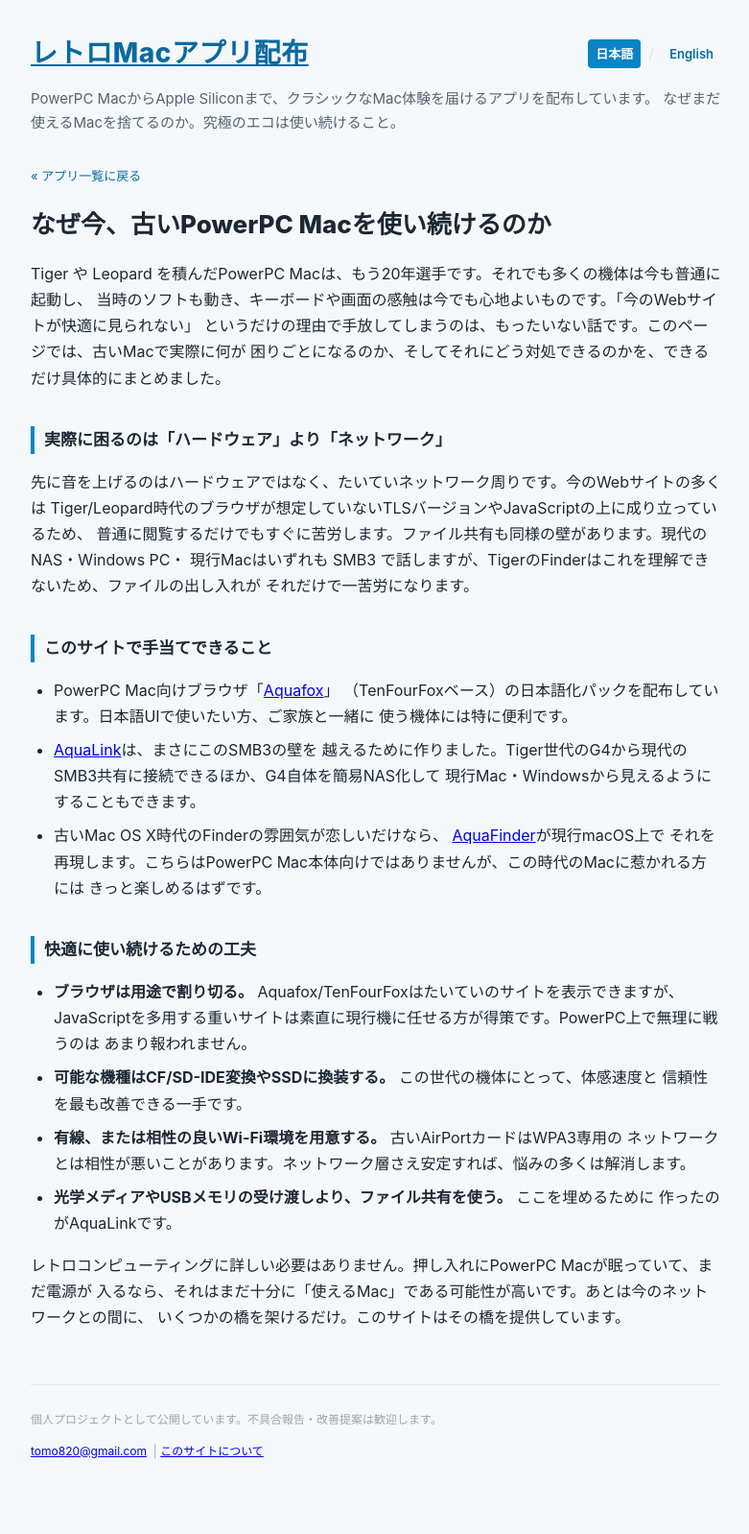
After one commit to watermark-hd/aquafox-ja-site, a Flask app: page /articles/why-old-macs in a window 1280 px wide. The commit adds this page. Shown: the whole page at 96% size, without its empty margins (248-1029 px from the left). Run offline with Flask 3, Linux system fonts and the light colour scheme.

Commit message:
「なぜ今、古いPowerPC Macを使い続けるのか」記事を追加
長尾検索語からの流入と各アプリへの内部リンクを狙った読み物コンテンツ。
トップページに読み物セクションを追加し、sitemap.xmlにも登録。

```diff
--- a/app.py
+++ b/app.py
@@ -128,6 +128,14 @@ def about(lang="ja"):
     return render_template("about.html", lang=lang)
 
 
+@app.route("/<lang>/articles/why-old-macs", strict_slashes=False)
+@app.route("/articles/why-old-macs", defaults={"lang": "ja"}, strict_slashes=False)
+def article_why_old_macs(lang="ja"):
+    if lang not in SUPPORTED_LANGS:
+        abort(404)
+    return render_template("articles/why-old-macs.html", lang=lang)
+
+
 @app.route("/robots.txt")
 def robots():
     return Response(
@@ -149,6 +157,7 @@ def sitemap():
         "/ja/apps/aquafox-ja/", "/en/apps/aquafox-ja/",
         "/ja/apps/aquafinder/", "/en/apps/aquafinder/",
         "/ja/apps/aqualink/", "/en/apps/aqualink/",
+        "/ja/articles/why-old-macs/", "/en/articles/why-old-macs/",
     ]
     entries = "".join(f"  <url><loc>{SITE_URL}{path}</loc></url>\n" for path in paths)
     xml = f'<?xml version="1.0" encoding="UTF-8"?>\n<urlset xmlns="http://www.sitemaps.org/schemas/sitemap/0.9">\n{entries}</urlset>\n'
--- /dev/null
+++ b/templates/articles/why-old-macs.html
@@ -0,0 +1,129 @@
+{% extends "base.html" %}
+
+{% block title %}{% if lang == 'en' %}Why Keep Using an Old PowerPC Mac in 2026{% else %}なぜ今、古いPowerPC Macを使い続けるのか{% endif %}{% endblock %}
+{% block meta_description %}{% if lang == 'en' %}A practical guide to why PowerPC-era Macs (Tiger/Leopard) are still worth keeping, what breaks them on today's networks, and how to bring them back to life.{% else %}PowerPC時代のMac(Tiger/Leopard)を今も使う理由と、現代のネットワークで困りがちなポイント、そして使い続けるための具体的な工夫をまとめました。{% endif %}{% endblock %}
+
+{% block content %}
+
+  <a class="back-link" href="{{ url_for('top', lang=lang) }}">
+    &laquo; {% if lang == 'en' %}Back to Applications{% else %}アプリ一覧に戻る{% endif %}
+  </a>
+
+  {% if lang == 'en' %}
+    <h1>Why Keep Using an Old PowerPC Mac in 2026</h1>
+
+    <p>
+      A PowerPC Mac running Tiger or Leopard is now over 20 years old &mdash; and in most cases, it still boots,
+      still runs its original software, and still has a keyboard and screen that feel genuinely pleasant to use.
+      Throwing that away just because it can't browse a modern website comfortably feels like a waste. This page
+      is a short guide to what actually breaks on an old Mac today, and what you can still do about it.
+    </p>
+
+    <h2>What Actually Stops Working</h2>
+    <p>
+      It's rarely the hardware that gives up first &mdash; it's the network. Most of today's web runs on TLS
+      versions and JavaScript that Tiger/Leopard-era browsers were never built for, so plain browsing gets
+      difficult fast. File sharing is another wall: modern NAS boxes, Windows PCs, and current Macs speak SMB3,
+      which Tiger's Finder simply doesn't understand, so pulling files on or off the machine becomes its own project.
+    </p>
+
+    <h2>What This Site Can Help With</h2>
+    <ul>
+      <li>
+        <a href="{{ url_for('app_detail', lang=lang, slug='aquafox-ja') }}">Aquafox</a>, a TenFourFox-based
+        browser for PowerPC Macs, gets a Japanese-language pack here &mdash; useful if you're running it with a
+        Japanese-speaking family member or just prefer a Japanese UI.
+      </li>
+      <li>
+        <a href="{{ url_for('app_detail', lang=lang, slug='aqualink') }}">AquaLink</a> is built specifically to
+        cross the SMB3 wall: it lets a Tiger-era G4 connect to current SMB3 shares, and can also turn the G4
+        itself into a simple NAS that modern Macs and Windows PCs can connect to.
+      </li>
+      <li>
+        If you just miss the feel of the old Finder on a machine you use every day now,
+        <a href="{{ url_for('app_detail', lang=lang, slug='aquafinder') }}">AquaFinder</a> recreates it on
+        current macOS &mdash; not for the PowerPC Mac itself, but a nice companion if this era of Mac OS X is
+        what drew you here.
+      </li>
+    </ul>
+
+    <h2>A Few Practical Tips</h2>
+    <ul>
+      <li><strong>Pick your browser by task.</strong> Aquafox/TenFourFox handles most sites reasonably, but for
+        anything with heavy modern JavaScript, plan to use a current machine instead &mdash; fighting that battle
+        on PowerPC hardware usually isn't worth it.</li>
+      <li><strong>Swap spinning disks for CF/SD-to-IDE adapters or a small SSD</strong> where the model allows it.
+        It's the single biggest speed and reliability upgrade for a machine this age.</li>
+      <li><strong>Keep a wired or known-good Wi-Fi connection.</strong> Older AirPort cards can struggle with
+        modern WPA3-only networks; a lot of headaches disappear once the network layer is solid.</li>
+      <li><strong>Use file sharing rather than optical media or USB shuffling</strong> to move files around &mdash;
+        this is exactly the gap AquaLink is meant to close.</li>
+    </ul>
+
+    <p>
+      None of this requires you to be a retrocomputing enthusiast. If a PowerPC Mac is sitting in a closet and
+      still powers on, it's very likely still capable of being genuinely useful &mdash; it just needs a couple of
+      the right bridges to today's network. That's what this site tries to provide.
+    </p>
+
+  {% else %}
+    <h1>なぜ今、古いPowerPC Macを使い続けるのか</h1>
+
+    <p>
+      Tiger や Leopard を積んだPowerPC Macは、もう20年選手です。それでも多くの機体は今も普通に起動し、
+      当時のソフトも動き、キーボードや画面の感触は今でも心地よいものです。「今のWebサイトが快適に見られない」
+      というだけの理由で手放してしまうのは、もったいない話です。このページでは、古いMacで実際に何が
+      困りごとになるのか、そしてそれにどう対処できるのかを、できるだけ具体的にまとめました。
+    </p>
+
+    <h2>実際に困るのは「ハードウェア」より「ネットワーク」</h2>
+    <p>
+      先に音を上げるのはハードウェアではなく、たいていネットワーク周りです。今のWebサイトの多くは
+      Tiger/Leopard時代のブラウザが想定していないTLSバージョンやJavaScriptの上に成り立っているため、
+      普通に閲覧するだけでもすぐに苦労します。ファイル共有も同様の壁があります。現代のNAS・Windows PC・
+      現行Macはいずれも SMB3 で話しますが、TigerのFinderはこれを理解できないため、ファイルの出し入れが
+      それだけで一苦労になります。
+    </p>
+
+    <h2>このサイトで手当てできること</h2>
+    <ul>
+      <li>
+        PowerPC Mac向けブラウザ「<a href="{{ url_for('app_detail', lang=lang, slug='aquafox-ja') }}">Aquafox</a>」
+        （TenFourFoxベース）の日本語化パックを配布しています。日本語UIで使いたい方、ご家族と一緒に
+        使う機体には特に便利です。
+      </li>
+      <li>
+        <a href="{{ url_for('app_detail', lang=lang, slug='aqualink') }}">AquaLink</a>は、まさにこのSMB3の壁を
+        越えるために作りました。Tiger世代のG4から現代のSMB3共有に接続できるほか、G4自体を簡易NAS化して
+        現行Mac・Windowsから見えるようにすることもできます。
+      </li>
+      <li>
+        古いMac OS X時代のFinderの雰囲気が恋しいだけなら、
+        <a href="{{ url_for('app_detail', lang=lang, slug='aquafinder') }}">AquaFinder</a>が現行macOS上で
+        それを再現します。こちらはPowerPC Mac本体向けではありませんが、この時代のMacに惹かれる方には
+        きっと楽しめるはずです。
+      </li>
+    </ul>
+
+    <h2>快適に使い続けるための工夫</h2>
+    <ul>
+      <li><strong>ブラウザは用途で割り切る。</strong> Aquafox/TenFourFoxはたいていのサイトを表示できますが、
+        JavaScriptを多用する重いサイトは素直に現行機に任せる方が得策です。PowerPC上で無理に戦うのは
+        あまり報われません。</li>
+      <li><strong>可能な機種はCF/SD-IDE変換やSSDに換装する。</strong> この世代の機体にとって、体感速度と
+        信頼性を最も改善できる一手です。</li>
+      <li><strong>有線、または相性の良いWi-Fi環境を用意する。</strong> 古いAirPortカードはWPA3専用の
+        ネットワークとは相性が悪いことがあります。ネットワーク層さえ安定すれば、悩みの多くは解消します。</li>
+      <li><strong>光学メディアやUSBメモリの受け渡しより、ファイル共有を使う。</strong> ここを埋めるために
+        作ったのがAquaLinkです。</li>
+    </ul>
+
+    <p>
+      レトロコンピューティングに詳しい必要はありません。押し入れにPowerPC Macが眠っていて、まだ電源が
+      入るなら、それはまだ十分に「使えるMac」である可能性が高いです。あとは今のネットワークとの間に、
+      いくつかの橋を架けるだけ。このサイトはその橋を提供しています。
+    </p>
+
+  {% endif %}
+
+{% endblock %}
```
Also changed, not shown: templates/top.html (+11 -0 lines).
